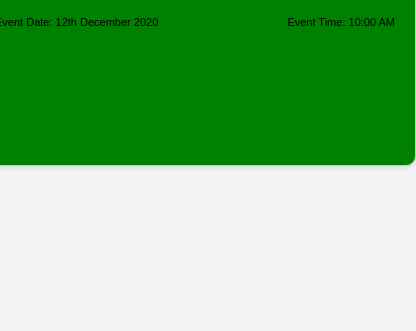
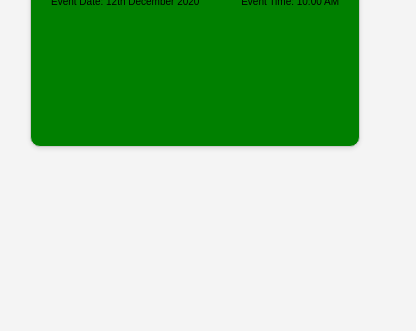
Before and after one commit to sasankaweera123/EventTicketGenerator, a plain HTML site: page index.html in a window 390 px wide. Shown: the part 513-844 px from the top of the page, 416 px wide, since content can reach past the window. Drawn offline with Linux system fonts and the light colour scheme.

Commit message:
minor Css Update

```diff
--- a/main.css
+++ b/main.css
@@ -14,7 +14,8 @@ body {
     flex-wrap: wrap;
     justify-content: center;
     flex-direction: column;
-    align-content: center;
+    align-items: center;
+    text-align: center;
 }
 
 .form {
@@ -33,6 +34,10 @@ input[type="text"], input[type="file"], button {
     margin-top: 20px;
     display: flex;
     justify-content: space-evenly;
+}
+
+.ticketContainer {
+    margin: 0 2rem;
 }
 
 
@@ -84,3 +89,27 @@ button:hover {
     display: flex;
     justify-content: space-evenly;
 }
+
+@media screen and (max-width: 600px) {
+    .container {
+        width: 100%;
+    }
+
+    .ticketContainer {
+        margin: 1rem 0;
+    }
+    .ticketContainer .card {
+        width: 18rem;
+    }
+    .ticket p {
+        width: 40%;
+    }
+    .ticket img {
+        width: 60px;
+        height: 60px;
+    }
+    .ticket-footer p{
+        font-size: 10px;
+    }
+
+}
```
